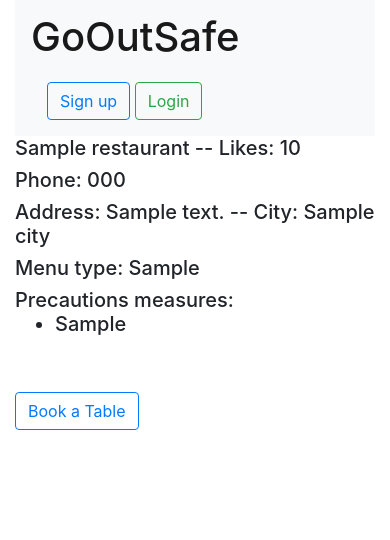
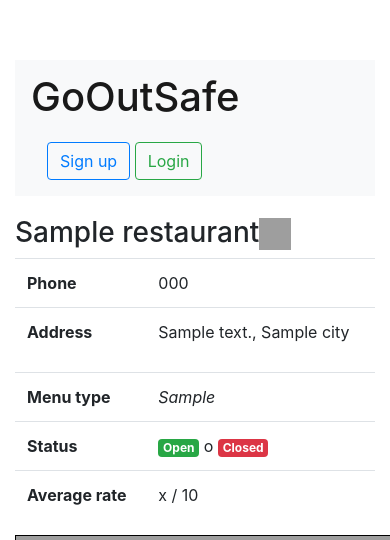
Before and after one commit to federicosilvestri/ase-GoOutSafe-s4, a Python web app: template gooutsafe/templates/restaurantsheet.html in a window 390 px wide; the page is wider, and only the part inside the window is pictured. Shown: the top 540 px of that part. Before the commit the page ends 430 px from the top of that part, so only its background shows below. Run offline with Jinja, Linux system fonts and the light colour scheme; the template is opened without the code that fills it: most values are stand-ins (such as "Sample title", 1, 10 or a date in 2020); some libraries are stand-ins or nearby versions; grey boxes are pictures that could not be loaded.

Commit message:
Added first implementation of restaurantsheet

```diff
--- a/gooutsafe/__init__.py
+++ b/gooutsafe/__init__.py
@@ -34,7 +34,7 @@ def create_app():
     elif flask_env == 'testing':
         config_object = 'config.TestConfig'
     else:
-        raise RuntimeError("%s is not recognized as valid app environment. You have to setup the environment!" % env)
+        raise RuntimeError("%s is not recognized as valid app environment. You have to setup the environment!" % flask_env)
 
     # Load config
     env = Environments(app)
--- a/gooutsafe/dao/user_manager.py
+++ b/gooutsafe/dao/user_manager.py
@@ -16,7 +16,7 @@ class UserManager(Manager):
     @staticmethod
     def retrieve_by_email(email):
         Manager.check_none(email=email)
-        return User.query.filter(User.email==email).first()
+        return User.query.filter(User.email == email).first()
 
     @staticmethod
     def update_user(user: User):
--- /dev/null
+++ b/gooutsafe/static/css/footer.css
@@ -0,0 +1,50 @@
+/* Sticky footer styles
+-------------------------------------------------- */
+html {
+  position: relative;
+  min-height: 100%;
+}
+body {
+  /* Margin bottom by footer height */
+  margin-bottom: 60px;
+}
+.footer {
+  position: absolute;
+  bottom: 0;
+  width: 100%;
+  /* Set the fixed height of the footer here */
+  height: 60px;
+  line-height: 60px; /* Vertically center the text there */
+  background-color: #f5f5f5;
+}
+
+
+/* Custom page CSS
+-------------------------------------------------- */
+/* Not required for template or sticky footer method. */
+
+body > .container {
+  padding: 60px 15px 0;
+}
+
+.footer > .container {
+  padding-right: 15px;
+  padding-left: 15px;
+}
+
+code {
+  font-size: 80%;
+}
+.map-container{
+overflow:hidden;
+padding-bottom:56.25%;
+position:relative;
+height:0;
+}
+.map-container iframe{
+left:0;
+top:0;
+height:100%;
+width:100%;
+position:absolute;
+}
--- a/gooutsafe/templates/base.html
+++ b/gooutsafe/templates/base.html
@@ -4,6 +4,7 @@
     <meta charset="utf-8">
     <meta name="viewport" content="width=device-width, initial-scale=1, shrink-to-fit=no">
 
+    <link rel="stylesheet" href="{{ url_for('static', filename='css/footer.css') }}">
     <link rel="stylesheet" href="https://cdn.jsdelivr.net/npm/bootstrap@4.5.3/dist/css/bootstrap.min.css"
           integrity="sha384-TX8t27EcRE3e/ihU7zmQxVncDAy5uIKz4rEkgIXeMed4M0jlfIDPvg6uqKI2xXr2" crossorigin="anonymous">
 
@@ -15,7 +16,7 @@
 
 <body>
 
-    <div class="container">
+<main role="main" class="container">
     {% block navbar %}
         {% if current_user.is_authenticated %}
             {% if current_user.is_customer() %}
@@ -32,7 +33,7 @@
 
     {% block content %}
     {% endblock %}
-    </div>
+</main>
 
 {% block scripts %}
     <!--
@@ -48,6 +49,12 @@
             crossorigin="anonymous"></script>
 
 {% endblock scripts %}
-
+{% block footer %}
+    <footer class="footer">
+        <div class="container">
+            <span class="text-muted">GoOutSafe &copy;</span>
+        </div>
+    </footer>
+{% endblock %}
 </body>
 </html>
--- a/gooutsafe/templates/components/navbar/anonymous_navbar.html
+++ b/gooutsafe/templates/components/navbar/anonymous_navbar.html
@@ -8,7 +8,7 @@
                 </button>
 
                 <button type="button" class="btn btn-outline-success"
-                        onclick="location.href='{{ url_for('users._users') }}'">Login
+                        onclick="location.href='{{ url_for('auth.login') }}'">Login
                 </button>
             </li>
         </ul>
--- a/gooutsafe/templates/restaurantsheet.html
+++ b/gooutsafe/templates/restaurantsheet.html
@@ -2,30 +2,120 @@
 
 {% block title %} List {% endblock %}
 {% block content %}
-    <h5>{{ restaurant.name }} -- Likes: {{ likes }}</h5>
-    <h5>Phone: {{ restaurant.phone }}</h5>
-    <h5>Address: {{ restaurant.address }} --  City: {{ restaurant.city }}</h5>
-    <h5>Menu type: {{ restaurant.menu_type }}</h5>
-    <h5>Precautions measures:
-        <ul>
-        {% for m in list_measures %}
-            <li>{{ m }} </li>
+    <div class="row" style="margin-top:20px">
+        <div class="col-sm-6">
+            <h3>{{ restaurant.name }}<img src="{{ url_for('static', filename='bootstrap-icons/hand-thumbs-up.svg') }}" alt="" width="32" height="32" title="Bootstrap"></h3>
+            <table class="table">
+                <tr>
+                    <th>Phone</th>
+                    <td>{{ restaurant.phone }}</td>
+                </tr>
+                <tr>
+                    <th>Address</th>
+                    <td>
+                        <address>{{ restaurant.address }}, {{ restaurant.city }}</address>
+                    </td>
+                </tr>
+                <tr>
+                    <th>Menu type</th>
+                    <td><em>{{ restaurant.menu_type }}</em></td>
+                </tr>
+                <tr>
+                    <th>Status</th>
+                    <td><span class="badge badge-success">Open</span> o <span class="badge badge-danger">Closed</span>
+                    </td>
+                </tr>
+                <tr>
+                    <th>Average rate</th>
+                    <td>x / 10</td>
+                </tr>
+            </table>
+        </div>
+        <div class="col-sm-6">
+            <iframe
+                    width="500px"
+                    height="250px"
+                    src="https://www.openstreetmap.org/export/embed.html?bbox={{ restaurant.lon - 0.001 }}%2C{{ restaurant.lat - 0.001 }}%2C{{ restaurant.lon + 0.001 }}%2C{{ restaurant.lat + 0.001 }}&amp;layer=mapnik&amp;marker={{ restaurant.lat }}%2C{{ restaurant.lon }}"
+                    style="border: 1px solid black" class="embed-responsive-item"></iframe>
+            <p class="lead">
+                <a href="https://www.openstreetmap.org/#map=17/{{ lat }}/{{ lon }}">See it Larger</a>
+            </p>
+        </div>
+    </div>
+
+    <div class="row">
+        <div class="col-sm-6">
+            <h3 class="display-5 text-primary">Opening hours</h3>
+            <p class="text-justify">Here you can find the opening hours for the restaurant:</p>
+
+
+            <table class="table">
+                <thead>
+                <tr>
+                    <th scope="col">Day</th>
+                    <th scope="col">Hours</th>
+                    {# <th scope="col">Notes</th> #}
+                </tr>
+                </thead>
+                <tbody>
+                {% for opening in restaurant.availabilities %}
+                    <tr>
+                        <td></td>
+                        <td>{{ opening.start_time }}-{{ opening.end_time }}</td>
+                    </tr>
+                {% endfor %}
+                </tbody>
+            </table>
+        </div>
+        <div class="col-sm-6">
+            <h3 class="display-5 text-primary">Reservations</h3>
+            {% if current_user.is_authenticated %}
+                <p>Are you <b>hungry</b>?
+                    <button type="button" class="btn btn-outline-primary"
+                            onclick="location.href='/create_reservation/{{ restaurant.id }}'">Book a Table
+                    </button>
+                </p>
+            {% endif %}
+        </div>
+    </div>
+
+    <div class="row">
+        <div class="col-sm-10">
+            <h3 class="display-5 text-primary">Safety Information</h3>
+
+            <h5 class="text">Precautions measures</h5>
+            {% if list_measures is defined and list_mesaures|length %}
+                <ul class="list-group list-group-flush">
+                    {% for m in list_measures %}
+                        <li class="list-group-item">{{ m }} </li>
+                    {% endfor %}
+                </ul>
+            {% else %}
+                <p class="text-warning">No precautions measures are listed by operator</p>
+            {% endif %}
+        </div>
+    </div>
+
+
+    <div class="row">
+
+    </div>
+
+    <div class="row">
+    <div class="col-sm-12">
+        <h3 class="display-5 text-primary">User reviews</h3>
+    </div>
+    <div class="row">
+        {% for i in range(0, 4) %}
+            <div class="col-sm">
+                <div class="card" style="width: 18rem; margin-top:10px;">
+                    <div class="card-body">
+                        <h5 class="card-title">Lucio Dalla</h5>
+                        <h6 class="card-subtitle mb-2 text-muted">5/10</h6>
+                        <p class="card-text">Fa cacare, s'è mangiato di morto male.</p>
+                    </div>
+                </div>
+            </div>
         {% endfor %}
-        </ul>
-    </h5><br>
-
-    <ul>
-        {% if current_user.is_authenticated %}
-            <iframe width="600" height="400" frameborder="0" scrolling="no" marginheight="0" marginwidth="0"
-                    src="https://www.openstreetmap.org/export/embed.html?bbox={{ restaurant.lon - 0.001 }}%2C{{ restaurant.lat - 0.001 }}%2C{{ restaurant.lon + 0.001 }}%2C{{ restaurant.lat + 0.001 }}&amp;layer=mapnik&amp;marker={{ restaurant.lat }}%2C{{ restaurant.lon }}"
-                    style="border: 1px solid black"></iframe><br/>
-            <small><a href="https://www.openstreetmap.org/#map=17/{{ lat }}/{{ lon }}">See it Larger</a></small>
-
-        {% endif %}
-    </ul>
-
-    <button type="button" class="btn btn-outline-primary"
-        onclick="location.href='/create_reservation/{{ restaurant.id }}'">Book a Table
-    </button>
-
+    </div>
 {% endblock %}
--- a/migrations/versions/32869382a3e2_.py
+++ b/migrations/versions/d3cecefd0b05_.py
@@ -1,8 +1,8 @@
 """empty message
 
-Revision ID: 32869382a3e2
+Revision ID: d3cecefd0b05
 Revises:
-Create Date: 2020-11-01 18:45:45.123317
+Create Date: 2020-11-02 08:33:02.443265
 
 """
 from alembic import op
@@ -10,7 +10,7 @@ import sqlalchemy as sa
 
 
 # revision identifiers, used by Alembic.
-revision = '32869382a3e2'
+revision = 'd3cecefd0b05'
 down_revision = None
 branch_labels = None
 depends_on = None
```
Also changed, not shown: gooutsafe/templates/login.html (+8 -3 lines), gooutsafe/views/auth.py (+13 -12 lines), load_example_data.py (+14 -17 lines), 2 other files. Lines whose indentation alone changed are shown as unchanged.
